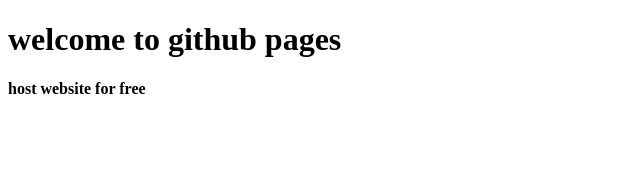
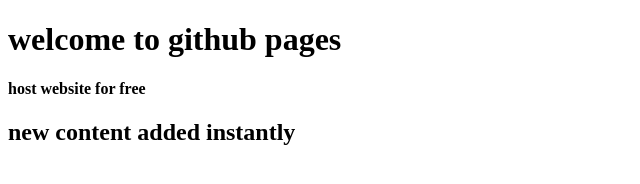
Before and after one commit to pradip224/gitHub-Tutorial, a plain HTML site: page index.html in a window 1280 px wide. Shown: the whole page, without its empty margins (0-640 px from the left). Drawn offline with Linux system fonts and the light colour scheme.

Commit message:
new content

```diff
--- a/index.html
+++ b/index.html
@@ -10,5 +10,7 @@
     <h1>welcome to github pages</h1>
     <h4>host website for free</h4>
 
+    <h2>new content added instantly</h2>
+
 </body>
 </html>
```
